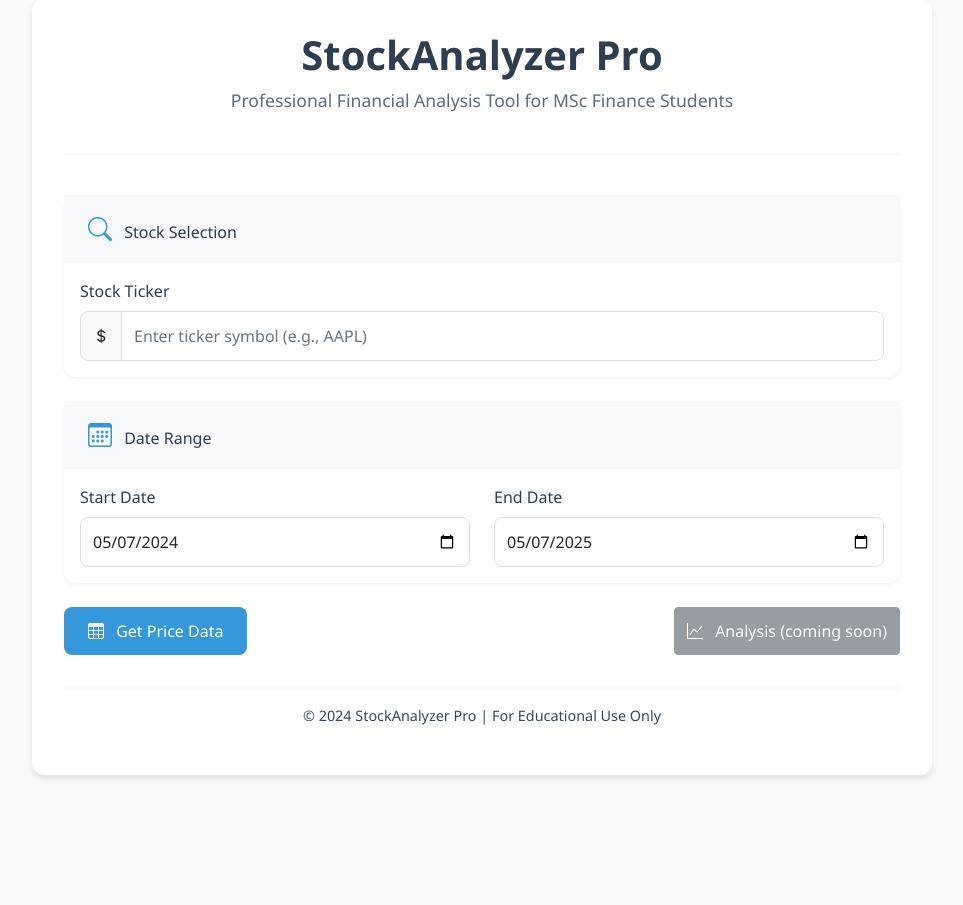
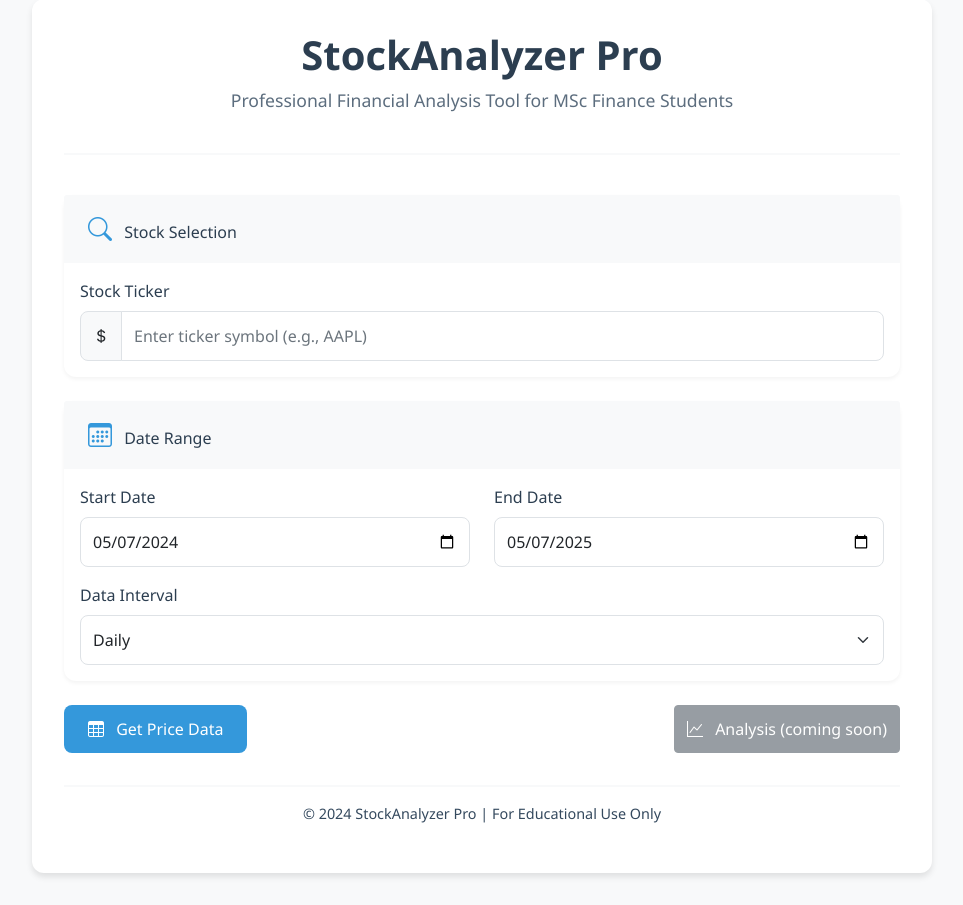
Before and after one commit to fawaskoya/stockdownloader, a Flask app: page / in a window 1280 px wide. Shown: the part 33-938 px from the top of the page, without its empty margins (158-1121 px from the left). Before the commit the page ends 812 px from the top, so only its background shows below. Run offline with Flask 3, Linux system fonts and the light colour scheme; some libraries are stand-ins or nearby versions.

Commit message:
Fix: Add interval dropdown to form to match backend requirements and prevent 400 error

```diff
--- a/templates/index.html
+++ b/templates/index.html
@@ -192,7 +192,7 @@
                     Date Range
                 </div>
                 <div class="card-body">
-                    <div class="row">
+                    <div class="row mb-3">
                         <div class="col">
                             <label for="start" class="form-label">Start Date</label>
                             <input type="date" class="form-control" id="start" name="start" required>
@@ -200,6 +200,16 @@
                         <div class="col">
                             <label for="end" class="form-label">End Date</label>
                             <input type="date" class="form-control" id="end" name="end" required>
+                        </div>
+                    </div>
+                    <div class="row">
+                        <div class="col">
+                            <label for="interval" class="form-label">Data Interval</label>
+                            <select class="form-select" id="interval" name="interval" required>
+                                <option value="1d">Daily</option>
+                                <option value="1wk">Weekly</option>
+                                <option value="1mo">Monthly</option>
+                            </select>
                         </div>
                     </div>
                 </div>
```
